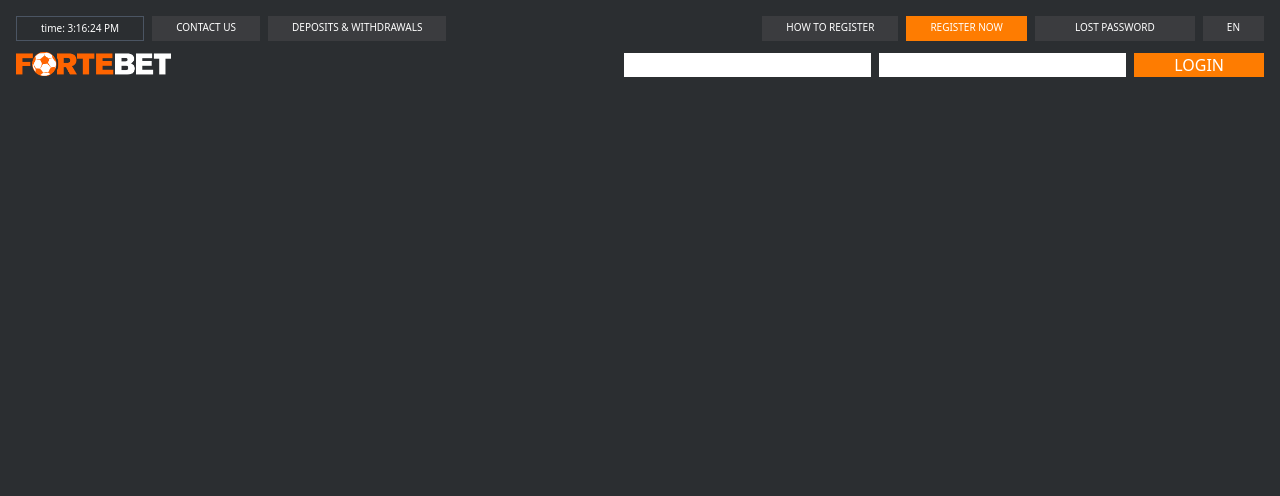
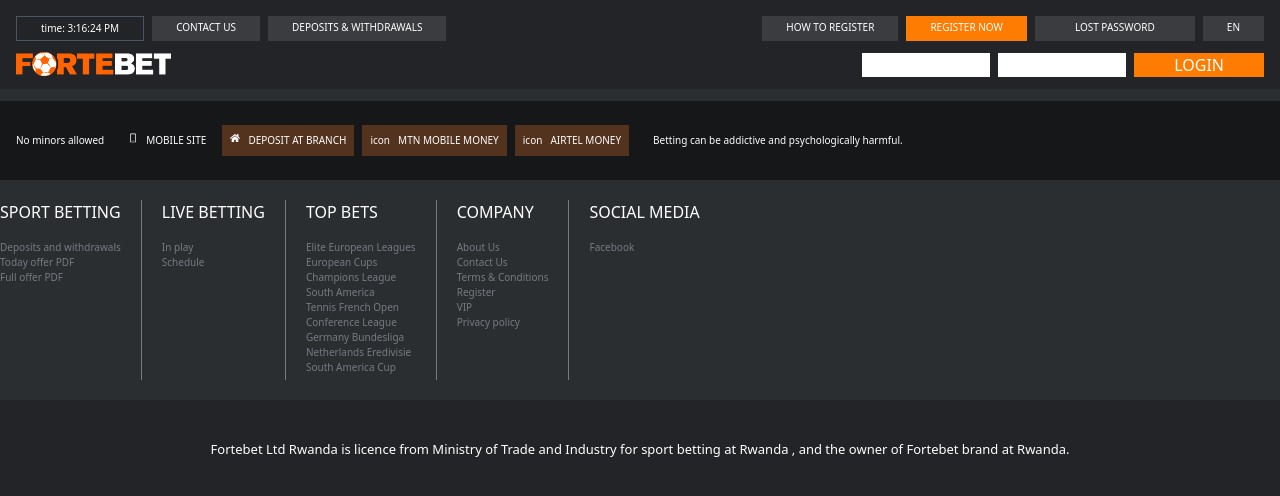
Before and after one commit to symplice-nunu/fortebet-clone, a React (Create React App) app: page / in a window 1280 px wide. Shown: the top 496 px of the page. Built offline with nearby package versions, Linux system fonts and the light colour scheme.

Commit message:
feat: creating betting type data in array format

```diff
--- a/package.json
+++ b/package.json
@@ -8,6 +8,7 @@
     "@testing-library/user-event": "^13.5.0",
     "react": "^18.2.0",
     "react-dom": "^18.2.0",
+    "react-icons": "^4.9.0",
     "react-scripts": "5.0.1",
     "web-vitals": "^2.1.4"
   },
--- a/src/App.css
+++ b/src/App.css
@@ -1,41 +1,3 @@
 body{
   background-color: #2b2e31;
 }
-.App {
-  text-align: center;
-}
-
-.App-logo {
-  height: 40vmin;
-  pointer-events: none;
-}
-
-@media (prefers-reduced-motion: no-preference) {
-  .App-logo {
-    animation: App-logo-spin infinite 20s linear;
-  }
-}
-
-.App-header {
-  background-color: #282c34;
-  min-height: 100vh;
-  display: flex;
-  flex-direction: column;
-  align-items: center;
-  justify-content: center;
-  font-size: calc(10px + 2vmin);
-  color: white;
-}
-
-.App-link {
-  color: #61dafb;
-}
-
-@keyframes App-logo-spin {
-  from {
-    transform: rotate(0deg);
-  }
-  to {
-    transform: rotate(360deg);
-  }
-}
--- /dev/null
+++ b/src/Components/Data/BettingType.js
@@ -0,0 +1,35 @@
+
+import { AiOutlineMobile } from 'react-icons/ai'
+import { FaHome } from 'react-icons/fa'
+export const BettingType = [
+    {
+        ColorT: 'off',
+        BettingIcon: '',
+        BettingType: 'No minors allowed',
+    },
+    {
+        ColorT: 'off',
+        BettingIcon: <AiOutlineMobile />,
+        BettingType: 'MOBILE SITE',
+    },
+    {
+        ColorT: 'on',
+        BettingIcon: <FaHome />,
+        BettingType: 'DEPOSIT AT BRANCH',
+    },
+    {
+        ColorT: 'on',
+        BettingIcon: 'icon',
+        BettingType: 'MTN MOBILE MONEY',
+    },
+    {
+        ColorT: 'on',
+        BettingIcon: 'icon',
+        BettingType: 'AIRTEL MONEY',
+    },
+    {
+        ColorT: 'off',
+        BettingIcon: '',
+        BettingType: 'Betting can be addictive and psychologically harmful.',
+    }
+]
--- a/src/Components/Footer.js
+++ b/src/Components/Footer.js
@@ -0,0 +1,77 @@
+import React from 'react'
+import {BettingType} from './Data/BettingType'
+
+export default function Footer() {
+  return (
+    <div>
+        <div className=''>
+        <div className='flex space-x-2 py-6 text-white bg-[#151718]'>
+            {
+                BettingType.map((item) => {
+                    return(
+                        <div className={`${item.ColorT === 'off' ? 'bg-[#151718]' : 'bg-[#53321e]'} flex  space-x-2 px-2 py-2 text-[10px]`}>
+                        <div>{item.BettingIcon}</div>
+                        <div>{item.BettingType}</div>
+                        </div>
+                    )
+                })
+            }
+        </div>
+        <div className='text-center py-5 flex flex-row space-x-5'>
+
+        <div className='text-white text-left'>
+            <div>SPORT BETTING</div>
+            <div className='mt-4 text-[10px] text-[#777a81]'>
+            <div>Deposits and withdrawals</div>
+            <div>Today offer PDF</div>
+            <div>Full offer PDF</div>
+            </div>
+        </div>
+        <div className='h-[180px] w-[1px] bg-[#777a81]'></div>
+        <div className='text-white text-left'>
+            <div>LIVE BETTING</div>
+            <div className='mt-4 text-[10px] text-[#777a81]'>
+            <div>In play</div>
+            <div>Schedule</div>
+            </div>
+        </div>
+        <div className='h-[180px] w-[1px] bg-[#777a81]'></div>
+        <div className='text-white text-left'>
+            <div>TOP BETS</div>
+            <div className='mt-4 text-[10px] text-[#777a81]'>
+            <div>Elite European Leagues</div>
+            <div>European Cups</div>
+            <div>Champions League</div>
+            <div>South America</div>
+            <div>Tennis French Open</div>
+            <div>Conference League</div>
+            <div>Germany Bundesliga</div>
+            <div>Netherlands Eredivisie</div>
+            <div>South America Cup</div>
+            </div>
+        </div>
+        <div className='h-[180px] w-[1px] bg-[#777a81]'></div>
+        <div className='text-white text-left'>
+            <div>COMPANY</div>
+            <div className='mt-4 text-[10px] text-[#777a81]'>
+            <div>About Us</div>
+            <div>Contact Us</div>
+            <div>Terms & Conditions</div>
+            <div>Register</div>
+            <div>VIP</div>
+            <div>Privacy policy</div>
+            </div>
+        </div>
+        <div className='h-[180px] w-[1px] bg-[#777a81]'></div>
+        <div className='text-white text-left'>
+            <div>SOCIAL MEDIA</div>
+            <div className='mt-4 text-[10px] text-[#777a81]'>
+            <div>Facebook</div>
+            </div>
+        </div>
+        </div>
+    </div>
+    <div className='text-center text-white text-[13px] bg-[#232427] py-10'>Fortebet Ltd Rwanda is licence from Ministry of Trade and Industry for sport betting at Rwanda , and the owner of Fortebet brand at Rwanda.</div>
+    </div>
+  )
+}
--- a/src/Components/Header.js
+++ b/src/Components/Header.js
@@ -3,7 +3,7 @@
 
 export default function Header() {
   return (
-    <div>
+    <div className='pt-4 px-4 bg-[#232427]'>
       <div className='text-[10px] flex justify-between'>
       <div className='text-white flex space-x-2 '>
         <div className='py-1 px-6 border-[1px] border-gray-600'>time: {new Date().toLocaleTimeString()}</div>
@@ -20,8 +20,8 @@
       <div className='flex justify-between my-3'>
         <div><img className='h-[50px] mt-[-14px]' src={fortebet} /></div>
         <div className='flex space-x-2'>
-            <div><input className='px-2' type="text" name='username' /></div>
-            <div><input className='px-2' type="password" name='password' /></div>
+            <div><input className='px-2 w-32'  type="text" name='username' /></div>
+            <div><input className='px-2 w-32'  type="password" name='password' /></div>
             <div><input className='px-10 bg-[#fe7c01] text-white' type="button" value="LOGIN" /></div>
         </div>
       </div>
--- a/src/Components/Home.js
+++ b/src/Components/Home.js
@@ -1,9 +1,11 @@
 import React from 'react'
 import Header from './Header'
+import Footer from './Footer'
 export default function Home() {
   return (
-   <div className='p-4'>
-     <Header />
+   <div>
+     <dic><Header /></dic>
+     <div className=''><Footer /></div>
    </div>
   )
 }
```
Also changed, not shown: 1 other file (tests, documents, lock files or other folders).
